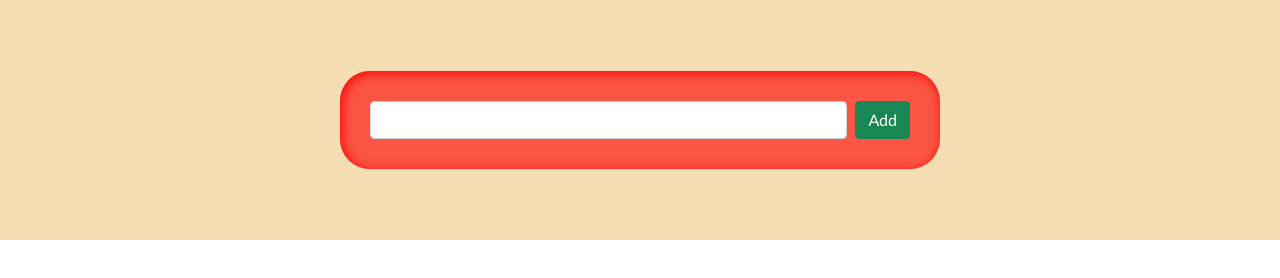
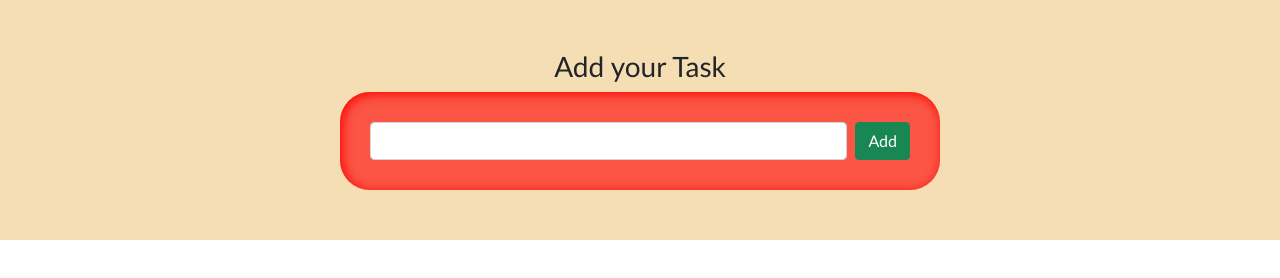
Before and after one commit to Manish6470K/To-Do-List-.Js-, a plain HTML site: page index.html in a window 1280 px wide. Drawn offline with Linux system fonts and the light colour scheme.

Commit message:
Update index.html

```diff
--- a/index.html
+++ b/index.html
@@ -12,6 +12,7 @@
         <div id="screen">
             <div id="workSpace">
                 <div id="formSpace">
+                    <h3>Add your Task</h3>
                     <div id="form">
                         <input type="text" class="form-control" id="taskName">&nbsp;&nbsp;
                         <button class="btn btn-success" id="addTask">Add</button>
```
